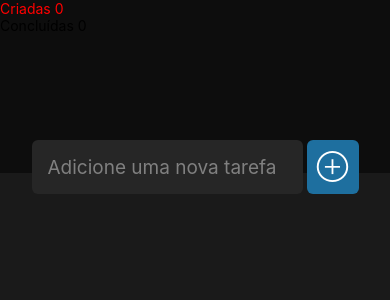
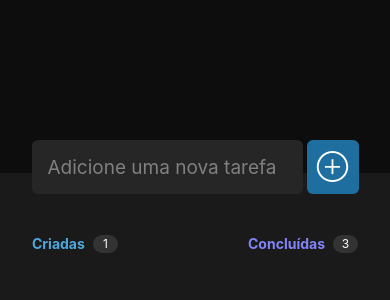
Before and after one commit to eduardacarvalho00/My-todo-list, a React Native app: screen / in a window 390 px wide. Shown: the top 300 px of the page. Built offline with nearby package versions, Linux system fonts and the light colour scheme; grey boxes are pictures that could not be loaded.

Commit message:
refactor: folder src

```diff
--- a/App.tsx
+++ b/App.tsx
@@ -1,5 +1,5 @@
 import React from 'react';
-import { Home } from './screens/Home';
+import { Home } from './src/screens/Home';
 
 export default function App() {
   return (
--- a/components/List/index.tsx
+++ /dev/null
@@ -1,13 +0,0 @@
-import { Text, View } from "react-native";
-import { styles } from "./styles";
-
-export function ListTodo(){
-  return(
-    <>
-      <View>
-        <Text style={styles.taskCompleted}>Criadas 0</Text>
-        <Text>Concluídas 0</Text>
-      </View>
-    </>
-  )
-}
--- a/components/List/styles.ts
+++ /dev/null
@@ -1,8 +0,0 @@
-import { StyleSheet} from 'react-native';
-
-
-export const styles = StyleSheet.create({
-  taskCompleted:{
-    color: 'red',
-  },
-});
--- a/screens/Home/index.tsx
+++ /dev/null
@@ -1,27 +0,0 @@
-import { StatusBar } from "expo-status-bar";
-import { Button, Image, Text, TextInput, TouchableOpacity, View } from "react-native";
-import { ListTodo } from "../../components/List";
-import { styles } from "./styles";
-
-export function Home(){
-  return (
-    <View style={styles.container}>
-      <StatusBar style="light"/>
-      <View style={styles.header}>
-        <Image source={require('../../assets/logo.png')}/>
-      </View>
-
-      <View style={styles.inputForm}>
-        <TextInput
-          style={styles.inputCreateTask}
-          placeholderTextColor= '#808080'
-          placeholder="Adicione uma nova tarefa"
-        />
-        <TouchableOpacity style={styles.button}>
-          <Text style={styles.buttonText}>⊕</Text>
-        </TouchableOpacity>
-      </View>
-      <ListTodo />
-    </View>
-  )
-}
--- /dev/null
+++ b/src/components/List/index.tsx
@@ -0,0 +1,31 @@
+import { Text, View } from 'react-native';
+import { styles } from './styles';
+
+export function ListTodo() {
+  return (
+    <>
+      <View style={styles.infoTasks}>
+
+        <View style={styles.taskCriated}>
+          <Text style={styles.textCriated}>Criadas</Text>
+
+          <View style={styles.numberTask}>
+            <Text style={styles.number}>1</Text>
+          </View>
+        </View>
+
+        <View style={styles.taskCriated}>
+          <Text style={styles.textDone}>Concluídas</Text>
+
+          <View style={styles.numberTask}>
+            <Text style={styles.number}>3</Text>
+          </View>
+        </View>
+
+      </View>
+
+      <View>
+      </View>
+    </>
+  );
+}
--- /dev/null
+++ b/src/components/List/styles.ts
@@ -0,0 +1,32 @@
+import { StyleSheet } from 'react-native';
+
+export const styles = StyleSheet.create({
+  infoTasks: {
+    flexDirection: 'row',
+    justifyContent: 'space-between',
+  },
+  taskCriated: {
+    flexDirection: 'row',
+  },
+  textCriated: {
+    color: '#4EA8DE',
+    fontWeight: '700',
+  },
+  textDone: {
+    color: '#8284FA',
+    fontWeight: '700',
+  },
+  numberTask: {
+    backgroundColor: '#333333',
+    borderRadius: 10,
+    width: 25,
+    height: 18,
+    alignItems: 'center',
+    marginLeft: 8,
+  },
+  number: {
+    padding: 1,
+    fontSize: 12,
+    color: '#FFFFFF',
+  },
+});
--- /dev/null
+++ b/src/screens/Home/index.tsx
@@ -0,0 +1,35 @@
+/* eslint-disable global-require */
+/* eslint-disable react/style-prop-object */
+import { StatusBar } from 'expo-status-bar';
+import {
+  Image, Text, TextInput, TouchableOpacity, View,
+} from 'react-native';
+import { ListTodo } from '../../components/List';
+import { styles } from './styles';
+
+export function Home() {
+  return (
+    <View style={styles.container}>
+      <StatusBar style="light" />
+
+      <View style={styles.header}>
+        <Image source={require('../../assets/logo.png')} />
+        <View style={styles.inputForm}>
+          <TextInput
+            style={styles.inputCreateTask}
+            placeholderTextColor="#808080"
+            placeholder="Adicione uma nova tarefa"
+          />
+          <TouchableOpacity style={styles.button}>
+            <Text style={styles.buttonText}>⊕</Text>
+          </TouchableOpacity>
+        </View>
+      </View>
+
+      <View style={styles.listTodo}>
+        <ListTodo />
+      </View>
+
+    </View>
+  );
+}
--- a/screens/Home/styles.ts
+++ b/src/screens/Home/styles.ts
@@ -1,5 +1,4 @@
-import { StyleSheet} from 'react-native';
-
+import { StyleSheet } from 'react-native';
 
 export const styles = StyleSheet.create({
   container: {
@@ -12,16 +11,15 @@ export const styles = StyleSheet.create({
     alignItems: 'center',
     justifyContent: 'center',
     backgroundColor: '#0D0D0D',
-    position: 'absolute'
+    position: 'relative',
   },
-  inputForm:{
+  inputForm: {
     width: '100%',
     height: 54,
     flexDirection: 'row',
     justifyContent: 'center',
     position: 'absolute',
     top: 140,
-    marginBottom: 32
   },
   inputCreateTask: {
     width: 271,
@@ -39,8 +37,12 @@ export const styles = StyleSheet.create({
     backgroundColor: '#1E6F9F',
     borderRadius: 6,
   },
-  buttonText:{
+  buttonText: {
     color: '#FFFFFF',
     fontSize: 23,
   },
+  listTodo: {
+    marginTop: 30,
+    padding: 32,
+  },
 });
```
Also changed, not shown: .eslintrc.js.
